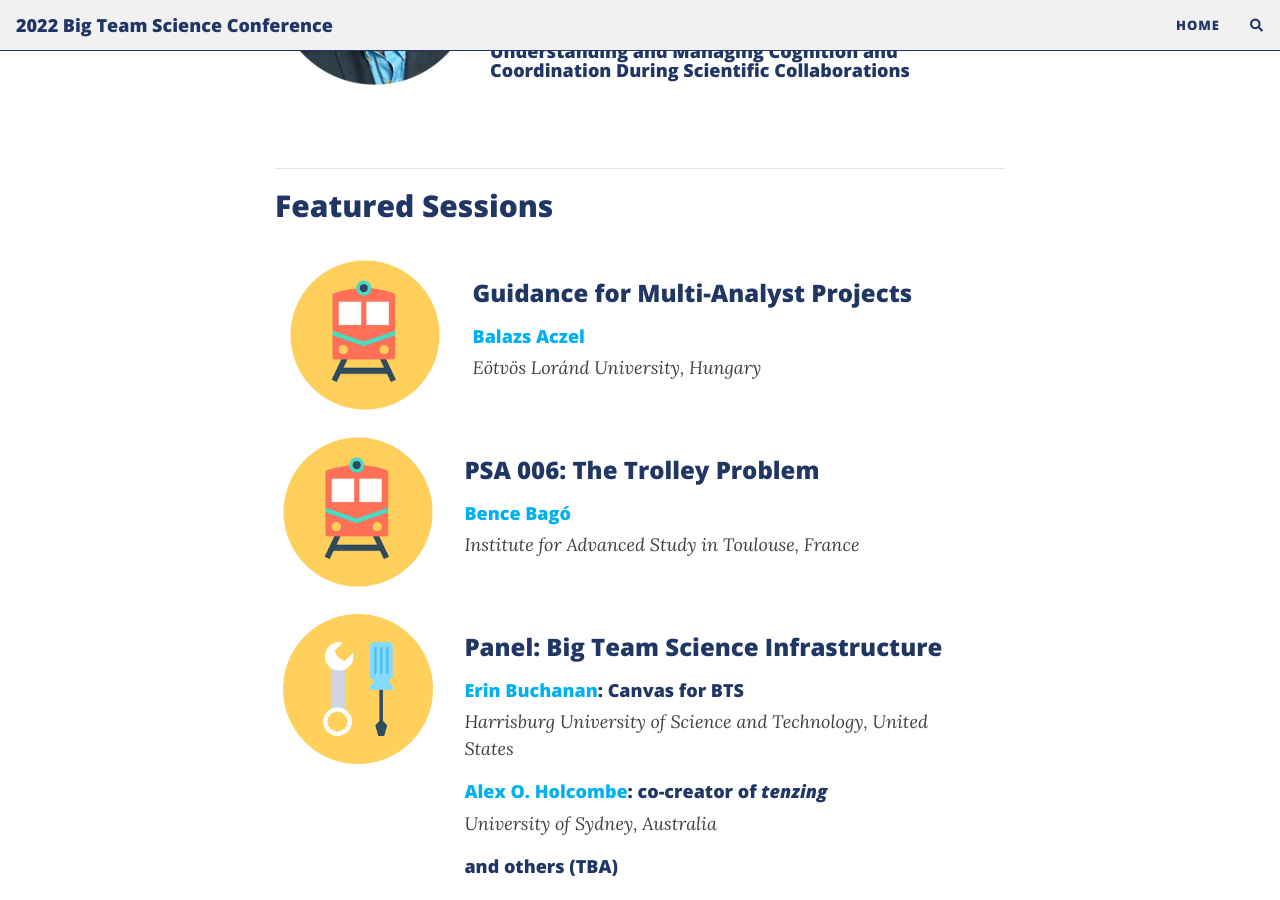
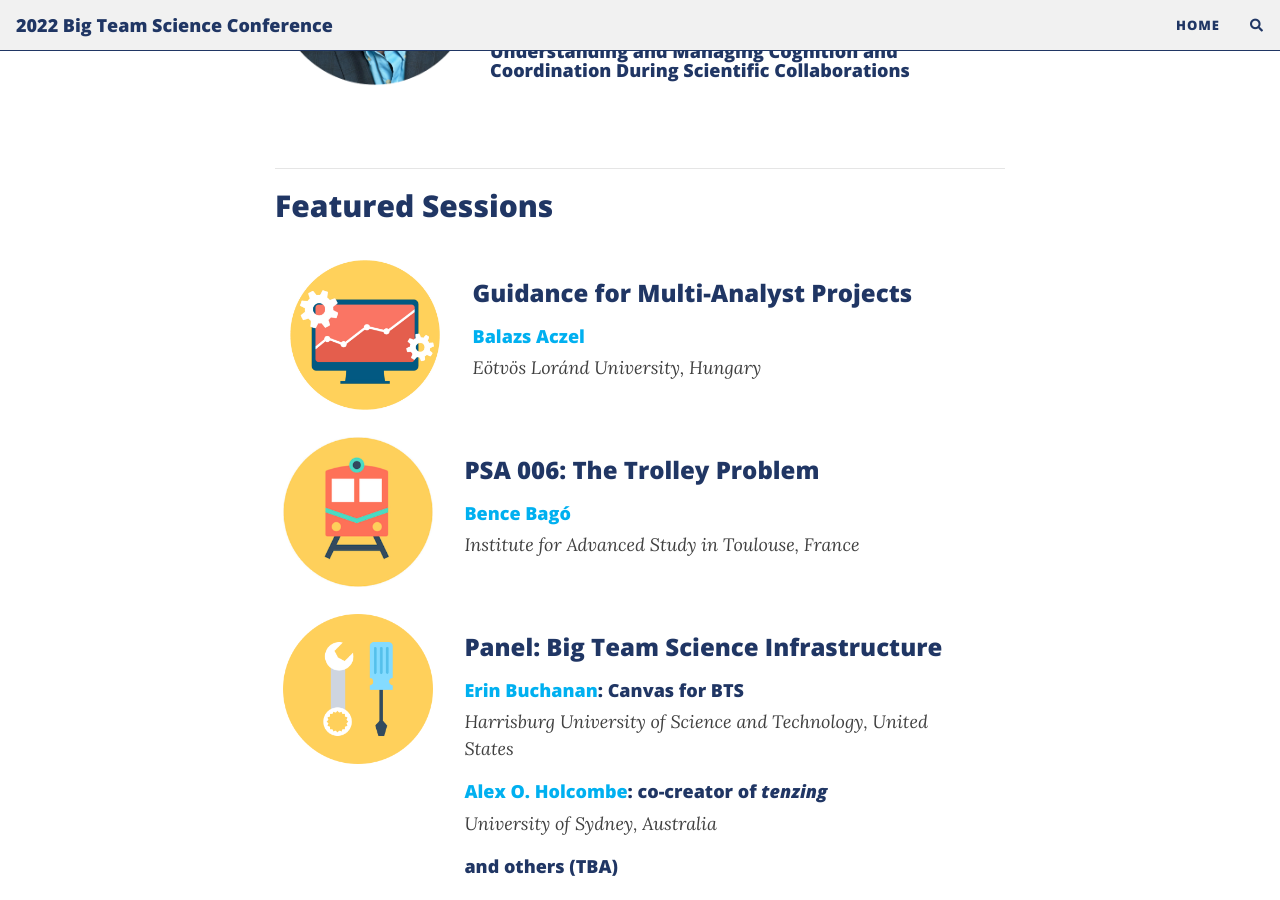
Before and after one commit to bigteamscienceconference/bigteamscienceconference.github.io, a Jekyll site: the page built from program.md, in a window 1280 px wide and 900 px high, scrolled down 882 px. Built offline with Jekyll 4.4.1, drawn with Linux system fonts in a browser that asks for light colours; nearby versions of some CDN libraries; comment, search, counter and statistics services are not loaded.

Commit message:
update img

```diff
--- a/program.md
+++ b/program.md
@@ -39,7 +39,7 @@ title: program
     </div>
     <div class="row justify-content-around">
       <div class="col-sm-3">
-        <a href="https://www.nature.com/articles/d41586-022-01332-8"><img src="/assets/img/trolley.png" alt="analysis" width="150" height="150" align="left"></a>
+        <a href="https://www.nature.com/articles/d41586-022-01332-8/"><img src="/assets/img/analysis.png" alt="" width="150" height="150"></a>
       </div>
       <div class="col-sm-9">
         <h3>Guidance for Multi-Analyst Projects</h3>
```
Also changed, not shown: assets/img/analysis.png.
